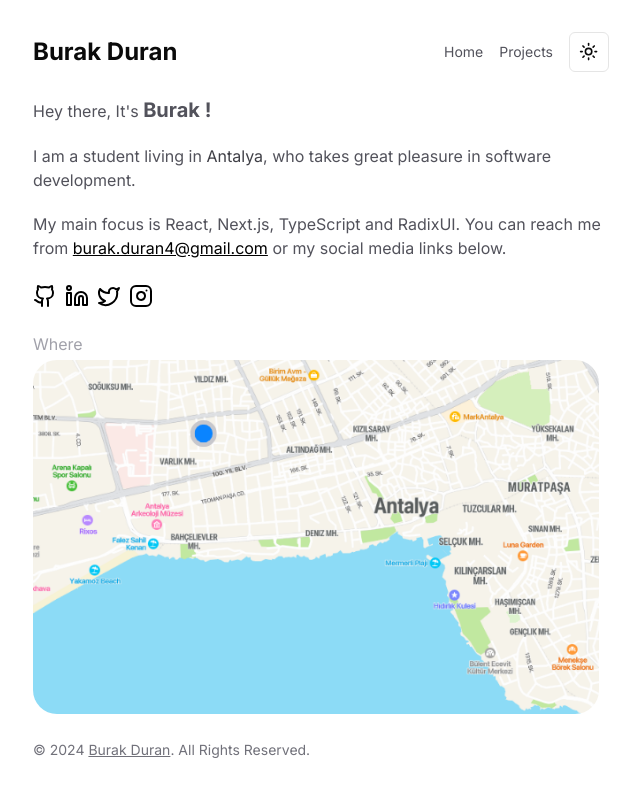
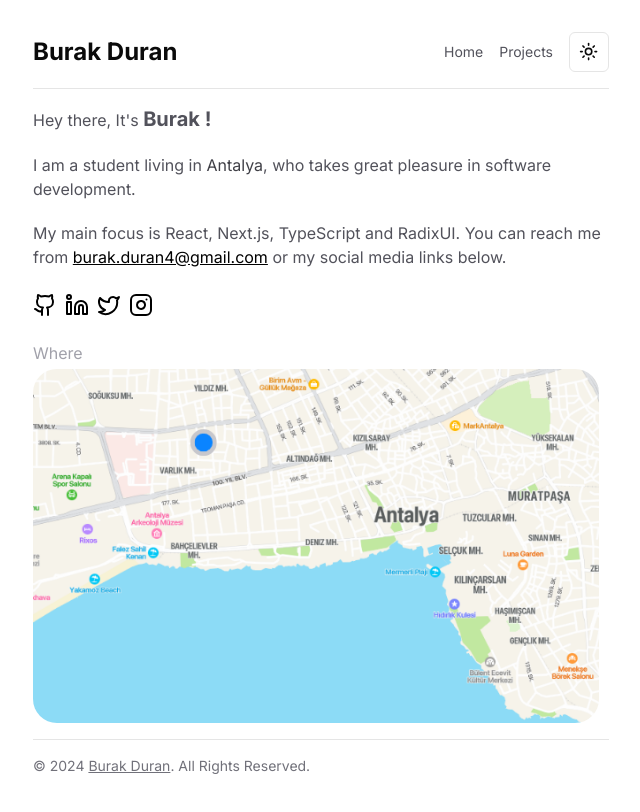
Before and after one commit to burakkduran/burakduran, a Next.js app: page / in a window 1280 px wide. Shown: the top 812 px of the page, without its empty margins (319-959 px from the left). Built offline with nearby package versions, Linux system fonts and the light colour scheme.

Commit message:
Add separator to home page

```diff
--- a/app/layout.tsx
+++ b/app/layout.tsx
@@ -4,6 +4,7 @@ import "./globals.css";
 import { ThemeProvider } from "@/components/theme-provider";
 import Navbar from "@/components/layout/navbar";
 import Footer from "@/components/layout/footer";
+import { Separator } from "@/components/ui/separator";
 
 const inter = Inter({ subsets: ["latin"] });
 
@@ -28,6 +29,7 @@ export default function RootLayout({
         >
           <div className="container flex min-h-screen flex-col py-4 md:w-[40rem] md:py-8">
             <Navbar />
+            <Separator className="mb-4"/>
             {children}
             <Footer />
           </div>
--- a/app/page.tsx
+++ b/app/page.tsx
@@ -1,6 +1,7 @@
 import Socials from "@/components/socials";
 import Image from "next/image";
 import Map from "@/public/map2.png";
+import { Separator } from "@/components/ui/separator";
 
 export default function Home() {
   return (
@@ -29,6 +30,7 @@ export default function Home() {
       </p>
       <Socials />
       <p className="text-zinc-400 dark:text-zinc-600 mt-6 mb-1">Where</p>
+
       <Image
         src={Map}
         alt="Map"
--- a/components/layout/footer.tsx
+++ b/components/layout/footer.tsx
@@ -1,6 +1,9 @@
+import { Separator } from "../ui/separator";
+
 export default function Footer() {
   return (
     <footer className="mt-auto block pb-2 pt-4 text-sm text-zinc-500 dark:text-zinc-400">
+                  <Separator className="mb-4"/>
       © {new Date().getFullYear()}{" "}
       <a
         target="_blank"
--- a/components/layout/navbar.tsx
+++ b/components/layout/navbar.tsx
@@ -3,7 +3,7 @@ import { ModeToggle } from "../mode-toggle";
 
 export default function Navbar() {
   return (
-    <nav className="select-none mb-6">
+    <nav className="select-none mb-4">
       <div className="flex justify-between">
         <Link href="/" className="flex items-center">
           <h1 className="text-2xl font-bold">Burak Duran</h1>
--- /dev/null
+++ b/components/ui/separator.tsx
@@ -0,0 +1,31 @@
+"use client"
+
+import * as React from "react"
+import * as SeparatorPrimitive from "@radix-ui/react-separator"
+
+import { cn } from "@/lib/utils"
+
+const Separator = React.forwardRef<
+  React.ElementRef<typeof SeparatorPrimitive.Root>,
+  React.ComponentPropsWithoutRef<typeof SeparatorPrimitive.Root>
+>(
+  (
+    { className, orientation = "horizontal", decorative = true, ...props },
+    ref
+  ) => (
+    <SeparatorPrimitive.Root
+      ref={ref}
+      decorative={decorative}
+      orientation={orientation}
+      className={cn(
+        "shrink-0 bg-border",
+        orientation === "horizontal" ? "h-[1px] w-full" : "h-full w-[1px]",
+        className
+      )}
+      {...props}
+    />
+  )
+)
+Separator.displayName = SeparatorPrimitive.Root.displayName
+
+export { Separator }
--- a/package.json
+++ b/package.json
@@ -10,6 +10,7 @@
   },
   "dependencies": {
     "@radix-ui/react-dropdown-menu": "^2.0.6",
+    "@radix-ui/react-separator": "^1.0.3",
     "@radix-ui/react-slot": "^1.0.2",
     "class-variance-authority": "^0.7.0",
     "clsx": "^2.1.0",
```
Also changed, not shown: 1 other file (tests, documents, lock files or other folders).
